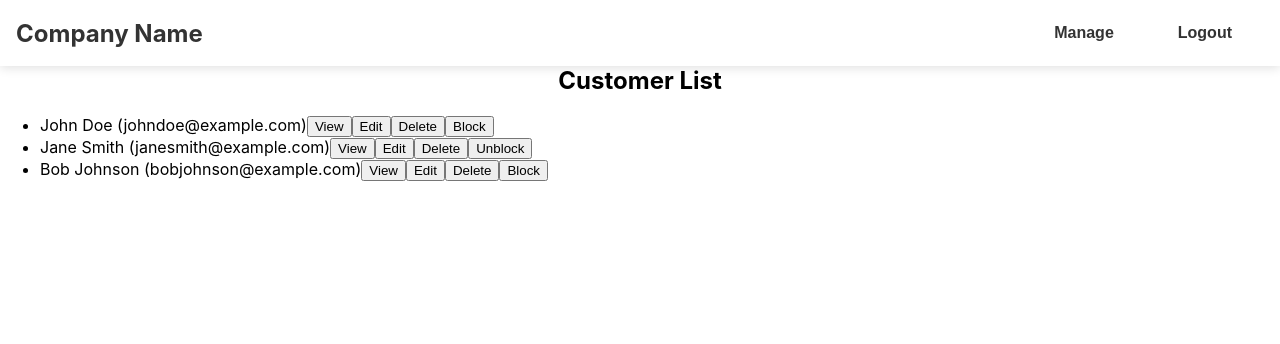
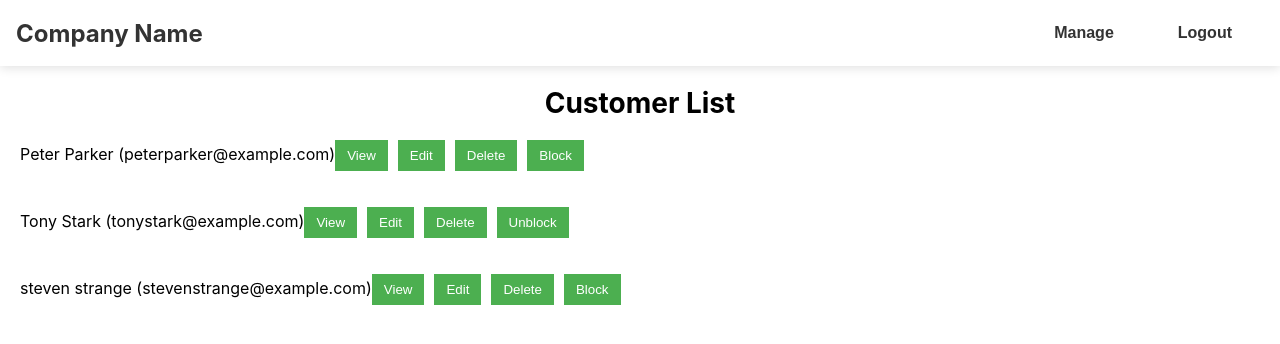
Before and after one commit to ashraf-rahil-shaik/admin-panel, a React (Create React App) app: page /customers in a window 1280 px wide. Shown: the top 344 px of the page. Built offline with nearby package versions, Linux system fonts and the light colour scheme.

Commit message:
added styles for customer page

```diff
--- a/src/components/DrashBoard/Customer.js
+++ b/src/components/DrashBoard/Customer.js
@@ -2,9 +2,9 @@ import React, { useState } from 'react';
 import Navbar from './NavBar';
 
 const customers = [
-  { id: 1, name: 'John Doe', email: 'johndoe@example.com', isBlocked: false },
-  { id: 2, name: 'Jane Smith', email: 'janesmith@example.com', isBlocked: true },
-  { id: 3, name: 'Bob Johnson', email: 'bobjohnson@example.com', isBlocked: false },
+  { id: 1, name: 'Peter Parker', email: 'peterparker@example.com', isBlocked: false },
+  { id: 2, name: 'Tony Stark', email: 'tonystark@example.com', isBlocked: true },
+  { id: 3, name: 'steven strange', email: 'stevenstrange@example.com', isBlocked: false },
 ];
 
 const Customer = () => {
@@ -49,10 +49,12 @@ const Customer = () => {
   };
 
   return (
-    <div>
-        <Navbar/>
+    <>
+          <Navbar/>
+    <div className='container-customer'>
+
       <h2>Customer List</h2>
-      <ul>
+      <ul className='cust-details'>
         {customerList.map((customer) => (
           <li key={customer.id}>
             {customer.name} ({customer.email})
@@ -68,14 +70,14 @@ const Customer = () => {
         ))}
       </ul>
       {selectedCustomer && (
-        <div>
+        <div className='selected-customer'>
           <h3>Selected Customer</h3>
           <p>Name: {selectedCustomer.name}</p>
           <p>Email: {selectedCustomer.email}</p>
           {editingCustomer ? (
             <div>
               <h4>Edit Customer</h4>
-              <form onSubmit={(e) => e.preventDefault()}>
+              <form onSubmit={(e) => e.preventDefault()} className="edit-customer-form">
                 <label>
                   Name:
                   <input
@@ -96,7 +98,6 @@ const Customer = () => {
                     }
                   />
                 </label>
-                <button onClick={() => setEditingCustomer(null)}>Cancel</button>
                 <button
                   onClick={() => {
                     const updatedList = customerList.map((c) => {
@@ -113,6 +114,9 @@ const Customer = () => {
                 >
                   Save
                 </button>
+                <br />
+                <button onClick={() => setEditingCustomer(null)}>Cancel</button>
+
               </form>
             </div>
           ) : (
@@ -128,6 +132,7 @@ const Customer = () => {
         </div>
       )}
     </div>
+    </>
     );
     };
 
--- a/src/components/DrashBoard/Home.css
+++ b/src/components/DrashBoard/Home.css
@@ -132,3 +132,78 @@
   .card:hover {
     box-shadow: 0 8px 16px 0 rgba(0, 0, 0, 0.2);
   }
+  .container-customer {
+
+    margin: auto;
+    padding: 20px;
+    display: flex;
+flex-direction: column;
+align-content: space-evenly;
+justify-content: center;
+     }
+
+  h2 {
+    font-size: 28px;
+    margin-bottom: 20px;
+  }
+
+  .cust-details {
+    list-style: none;
+    padding: 0;
+    margin: 0;
+    display: flex;
+flex-direction: column;
+gap: 26px;
+
+  }
+
+  li {
+    margin-bottom: 10px;
+  }
+
+  button {
+    background-color: #4caf50;
+    color: #fff;
+    border: none;
+    padding: 8px 12px;
+    margin-right: 10px;
+    cursor: pointer;
+  }
+
+  button:hover {
+    background-color: #3e8e41;
+  }
+
+  .selected-customer {
+    border: 2px solid #4caf50;
+    padding: 10px;
+    margin-top: 20px;
+  }
+
+  .selected-customer h3 {
+    font-size: 24px;
+    margin-bottom: 10px;
+  }
+
+  .selected-customer p {
+    margin-bottom: 5px;
+  }
+
+  .edit-customer-form {
+    margin-top: 20px;
+  }
+
+  .edit-customer-form label {
+    display: block;
+    margin-bottom: 10px;
+  }
+
+  .edit-customer-form input {
+    padding: 8px;
+    margin-bottom: 10px;
+    width: 100%;
+  }
+
+  .edit-customer-form button {
+    margin-right: 10px;
+  }
```
Also changed, not shown: src/App.js (line endings or trailing spaces).
